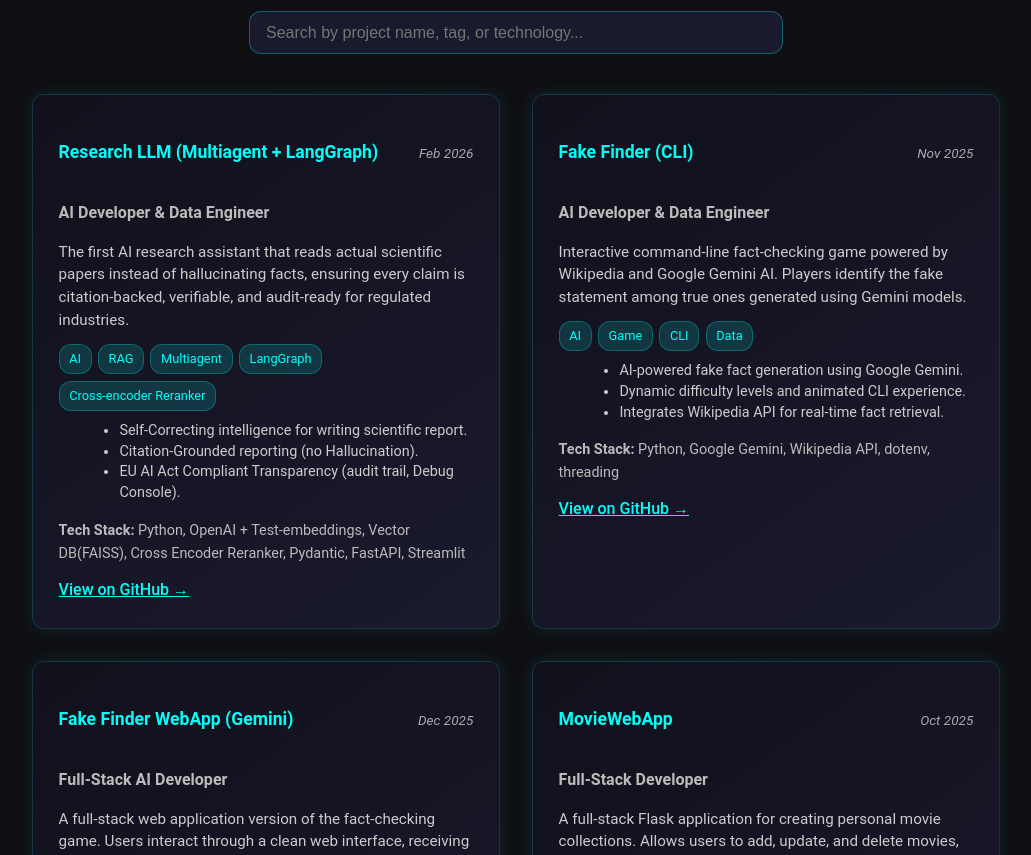
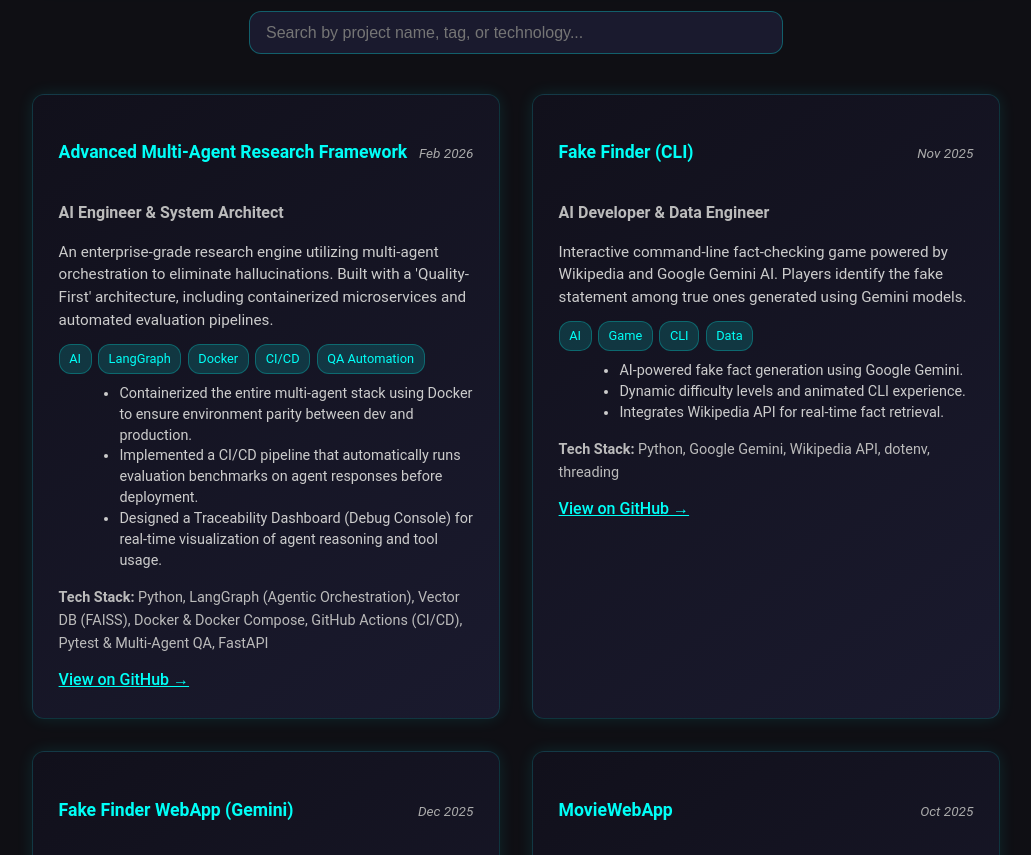
Before and after one commit to abhisakh/Advance_Portfolio, a React (Vite) app in the folder portfolio/: page /ai-projects in a window 1280 px wide. Shown: the part 640-1495 px from the top of the page, without its empty margins (176-1207 px from the left). Built offline with nearby package versions, Linux system fonts and the light colour scheme.

Commit message:
I updated the Langgraph project inside the project section

```diff
--- a/portfolio/src/data/profileData.js
+++ b/portfolio/src/data/profileData.js
@@ -169,27 +169,27 @@ headline: "Physicist & AI Engineer in Training | Bridging Scientific Rigor with
         },
     ],
   projectsdata: [
-      {
-      name: "Research LLM (Multiagent + LangGraph)",
-      tags: ["AI", "RAG", "Multiagent", "LangGraph", "Cross-encoder Reranker"],
+    {
+      name: "Advanced Multi-Agent Research Framework",
+      tags: ["AI", "LangGraph", "Docker", "CI/CD", "QA Automation"],
       description:
-        "The first AI research assistant that reads actual scientific papers instead of hallucinating facts, ensuring every claim is citation-backed, verifiable, and audit-ready for regulated industries.",
+        "An enterprise-grade research engine utilizing multi-agent orchestration to eliminate hallucinations. Built with a 'Quality-First' architecture, including containerized microservices and automated evaluation pipelines.",
       techStack: [
         "Python",
-        "OpenAI + Test-embeddings",
-        "Vector DB(FAISS)",
-        "Cross Encoder Reranker",
-        "Pydantic",
-        "FastAPI",
-        "Streamlit"
+        "LangGraph (Agentic Orchestration)",
+        "Vector DB (FAISS)",
+        "Docker & Docker Compose", // Added
+        "GitHub Actions (CI/CD)",    // Added
+        "Pytest & Multi-Agent QA",
+        "FastAPI"
       ],
-      role: "AI Developer & Data Engineer",
+      role: "AI Engineer & System Architect",
       github: "https://github.com/abhisakh/ResearchLLM_MultiAgent_LangGraph_RagGraph.git",
       timeline: "Feb 2026",
       highlights: [
-        "Self-Correcting intelligence for writing scientific report.",
-        "Citation-Grounded reporting (no Hallucination).",
-        "EU AI Act Compliant Transparency (audit trail, Debug Console)."
+        "Containerized the entire multi-agent stack using Docker to ensure environment parity between dev and production.",
+        "Implemented a CI/CD pipeline that automatically runs evaluation benchmarks on agent responses before deployment.",
+        "Designed a Traceability Dashboard (Debug Console) for real-time visualization of agent reasoning and tool usage."
       ]
     },
     {
```
